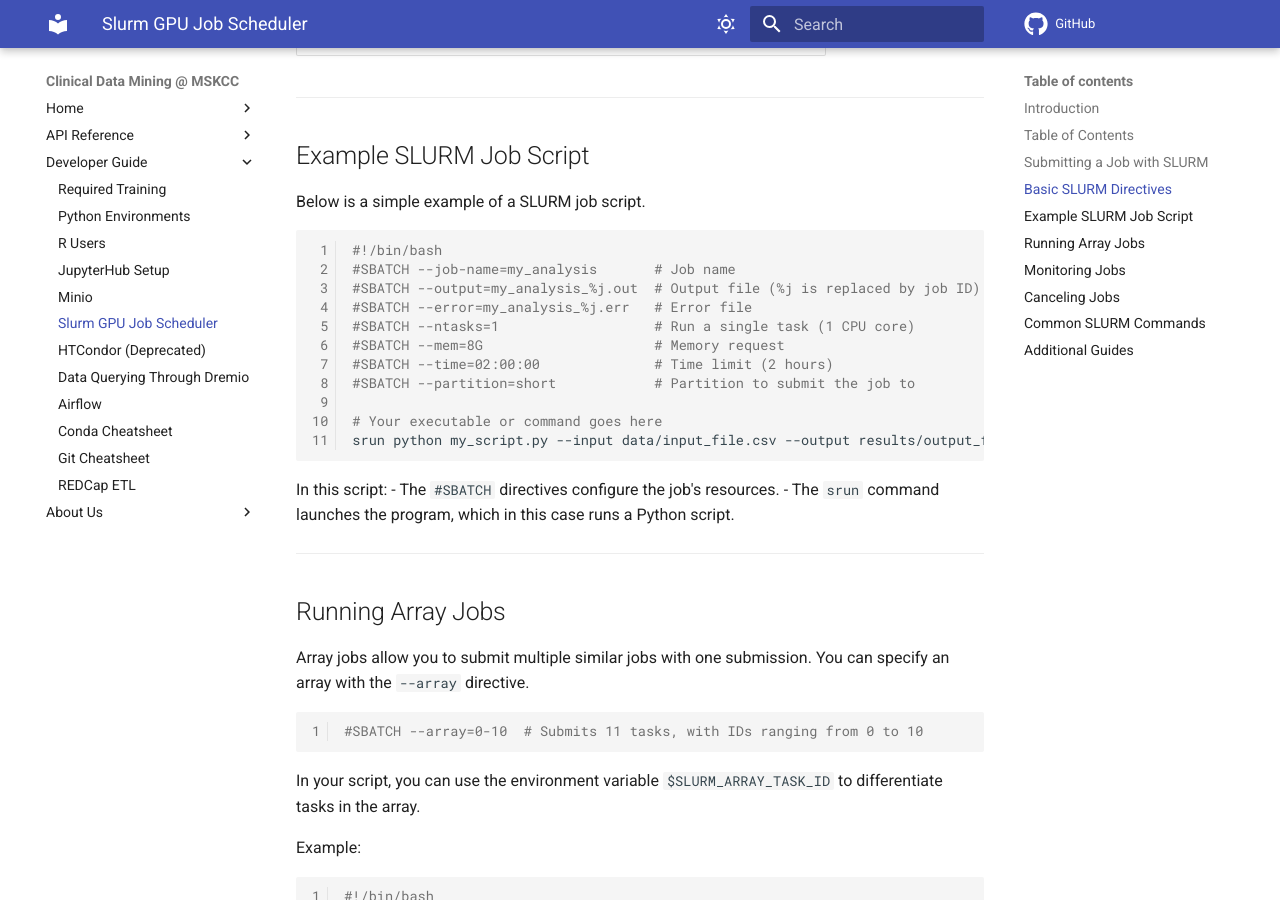
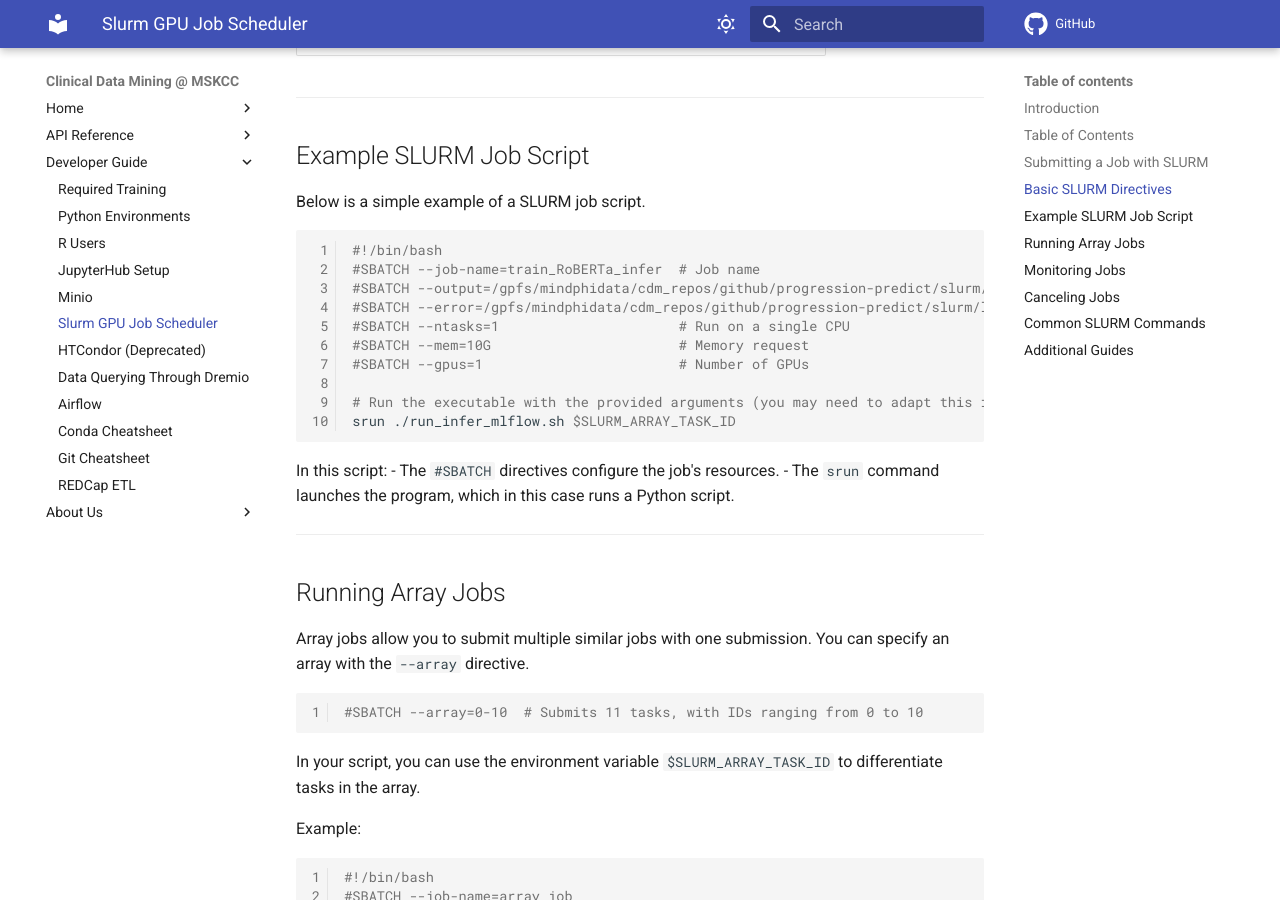
Before and after one commit to clinical-data-mining/msk_cdm, an MkDocs documentation site: the page built from docs/reference/user-guide/slurm.md, in a window 1280 px wide and 900 px high, scrolled down 1594 px. Built offline with MkDocs 1.6.1 and Material for MkDocs 9.7.7, drawn with Linux system fonts in a browser that asks for light colours; comment, search, counter and statistics services are not loaded.

Commit message:
Updating documentation for slurm

````diff
--- a/docs/reference/user-guide/slurm.md
+++ b/docs/reference/user-guide/slurm.md
@@ -55,21 +55,22 @@ Below is a simple example of a SLURM job script.
 
 ```bash
 #!/bin/bash
-#SBATCH --job-name=my_analysis       # Job name
-#SBATCH --output=my_analysis_%j.out  # Output file (%j is replaced by job ID)
-#SBATCH --error=my_analysis_%j.err   # Error file
-#SBATCH --ntasks=1                   # Run a single task (1 CPU core)
-#SBATCH --mem=8G                     # Memory request
-#SBATCH --time=02:00:00              # Time limit (2 hours)
-#SBATCH --partition=short            # Partition to submit the job to
+#SBATCH --job-name=train_RoBERTa_infer  # Job name
+#SBATCH --output=/gpfs/mindphidata/cdm_repos/github/progression-predict/slurm/logs/log.infer.%j.out  # Output file
+#SBATCH --error=/gpfs/mindphidata/cdm_repos/github/progression-predict/slurm/logs/log.infer.%j.err   # Error file
+#SBATCH --ntasks=1                      # Run on a single CPU
+#SBATCH --mem=10G                       # Memory request
+#SBATCH --gpus=1                        # Number of GPUs
 
-# Your executable or command goes here
-srun python my_script.py --input data/input_file.csv --output results/output_file.csv
+# Run the executable with the provided arguments (you may need to adapt this if different arguments are required)
+srun ./run_infer_mlflow.sh $SLURM_ARRAY_TASK_ID
 ```
 
 In this script:
 - The `#SBATCH` directives configure the job's resources.
 - The `srun` command launches the program, which in this case runs a Python script.
+
+
 
 ---
 
````
